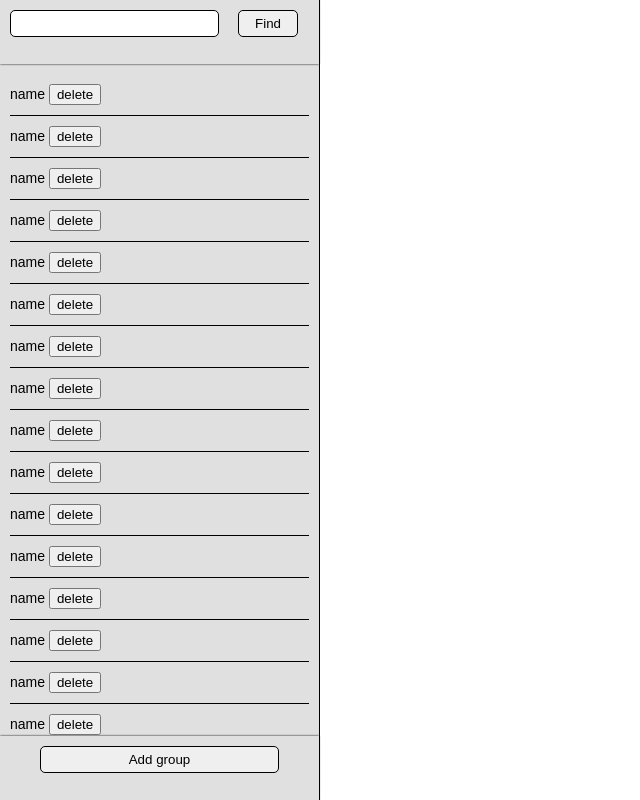
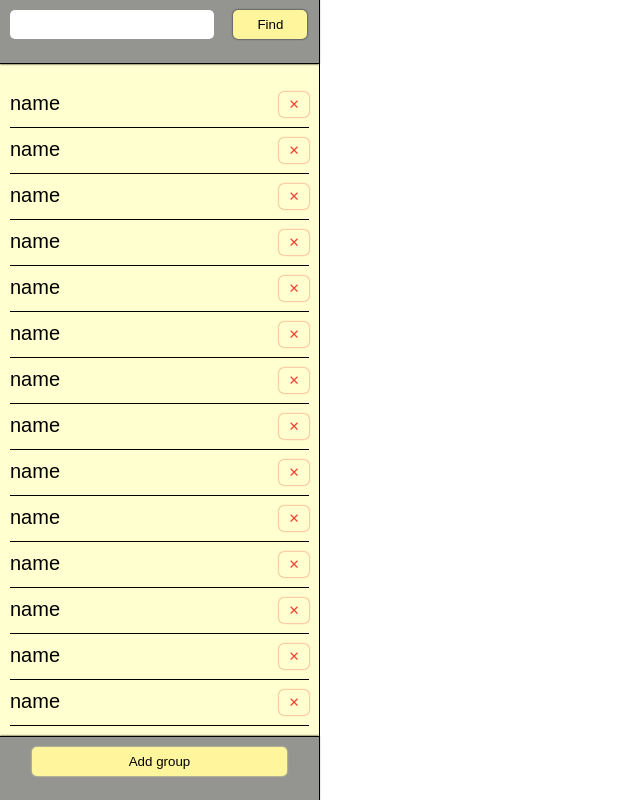
Before and after one commit to alexeysivak/schoolJournal, a website built with webpack: page src/index.html in a window 1280 px wide. Shown: the whole page, without its empty margins (0-640 px from the left). Built offline with nearby package versions, Linux system fonts and the light colour scheme.

Commit message:
feat: finished markup and styling groups section.
groups in markup only for testing

```diff
--- a/src/index.html
+++ b/src/index.html
@@ -18,67 +18,67 @@
 				<div class="groups-container">
 					<div class="groups__group">
 						<span>name</span>
-						<button>delete</button>
+						<button class="groups__group-button">&#10005;</button>
 					</div>
 					<div class="groups__group">
 						<span>name</span>
-						<button>delete</button>
+						<button class="groups__group-button">&#10005;</button>
 					</div>
 					<div class="groups__group">
 						<span>name</span>
-						<button>delete</button>
+						<button class="groups__group-button">&#10005;</button>
 					</div>
 					<div class="groups__group">
 						<span>name</span>
-						<button>delete</button>
+						<button class="groups__group-button">&#10005;</button>
 					</div>
 					<div class="groups__group">
 						<span>name</span>
-						<button>delete</button>
+						<button class="groups__group-button">&#10005;</button>
 					</div>
 					<div class="groups__group">
 						<span>name</span>
-						<button>delete</button>
+						<button class="groups__group-button">&#10005;</button>
 					</div>
 					<div class="groups__group">
 						<span>name</span>
-						<button>delete</button>
+						<button class="groups__group-button">&#10005;</button>
 					</div>
 					<div class="groups__group">
 						<span>name</span>
-						<button>delete</button>
+						<button class="groups__group-button">&#10005;</button>
 					</div>
 					<div class="groups__group">
 						<span>name</span>
-						<button>delete</button>
+						<button class="groups__group-button">&#10005;</button>
 					</div>
 					<div class="groups__group">
 						<span>name</span>
-						<button>delete</button>
+						<button class="groups__group-button">&#10005;</button>
 					</div>
 					<div class="groups__group">
 						<span>name</span>
-						<button>delete</button>
+						<button class="groups__group-button">&#10005;</button>
 					</div>
 					<div class="groups__group">
 						<span>name</span>
-						<button>delete</button>
+						<button class="groups__group-button">&#10005;</button>
 					</div>
 					<div class="groups__group">
 						<span>name</span>
-						<button>delete</button>
+						<button class="groups__group-button">&#10005;</button>
 					</div>
 					<div class="groups__group">
 						<span>name</span>
-						<button>delete</button>
+						<button class="groups__group-button">&#10005;</button>
 					</div>
 					<div class="groups__group">
 						<span>name</span>
-						<button>delete</button>
+						<button class="groups__group-button">&#10005;</button>
 					</div>
 					<div class="groups__group">
 						<span>name</span>
-						<button>delete</button>
+						<button class="groups__group-button">&#10005;</button>
 					</div>
 				</div>
 				<div class="groups__controls-block">
--- /dev/null
+++ b/src/styles/common.less
@@ -0,0 +1,48 @@
+html {
+	padding: 0;
+	margin: 0;
+	font-size: 10px;
+	font-family: sans-serif;
+}
+
+body {
+	padding: 0;
+	margin: 0;
+	font-size: 1.4rem;
+}
+
+* {
+	box-sizing: border-box;
+}
+
+/*variables start*/
+
+@warning-color: #f44336;
+@main-background-color: #ffffcf;
+@secondaty-background-color: #949491;
+@controls-background: #fff59d;
+@hovered-controls-background: #ffd600;
+
+/*variables end*/
+
+/*mixins start*/
+
+.button(@shadowColor, @backgoundColor ) {
+	box-shadow: 0 0 2px @shadowColor;
+	border-radius: 5px;
+	border: none;
+	outline: none;
+	padding: 0.5rem;
+	cursor: pointer;
+	background-color: @backgoundColor;
+}
+
+.hovered-button (@backgroundColor,@shadowColor) {
+	&:hover,
+	&focus {
+		background-color: @backgroundColor;
+		box-shadow: 0 0 4px @shadowColor;
+	}
+}
+
+/*mixins end*/
--- /dev/null
+++ b/src/styles/groups_section.less
@@ -0,0 +1,115 @@
+/*groups section start*/
+
+.groups__section {
+	height: 100vh;
+	width: 25%;
+	border-right: 1px solid #000;
+	background-color: @main-background-color;
+}
+
+.groups__search-block,
+.groups__controls-block {
+	height: 8vh;
+	width: 100%;
+	box-shadow: 0 0 2px #000;
+	background-color: @secondaty-background-color;
+}
+
+.groups__search-block {
+	border-bottom: 1px solid #000;
+	padding: 1rem 0 1rem 1rem;
+
+	.groups__search-input,
+	.groups__search-button {
+		border: none;
+		border-radius: 5px;
+		padding: 0.7rem;
+		outline: none;
+	}
+
+	.groups__search-input {
+		width: 66%;
+		margin-right: 5%;
+	}
+
+	.groups__search-button {
+		.button(#000,@controls-background);
+		width: 24%;
+		cursor: pointer;
+		padding: 0.7rem 0.5rem;
+
+		.hovered-button(@hovered-controls-background,@hovered-controls-background);
+	}
+}
+
+.groups__controls-block {
+	border-top: 1px solid #000;
+	padding: 1rem 0;
+}
+
+.groups-container {
+	height: 82vh;
+	margin: 1vh 0;
+	width: 100%;
+	padding: 1rem;
+	display: flex;
+	flex-wrap: wrap;
+	overflow-y: scroll;
+
+	&::-webkit-scrollbar {
+		width: 0.3rem;
+		background-color: #ccc;
+	}
+
+	&::-webkit-scrollbar-track {
+		width: 0.3rem;
+		background-color: #ccc;
+	}
+
+	&::-webkit-scrollbar-thumb {
+		width: 0.3rem;
+		background-color: rgb(136, 136, 136);
+
+		&:hover {
+			background-color: #000;
+		}
+	}
+}
+
+.groups__add-button {
+	.button(@controls-background,@controls-background);
+	display: block;
+	width: 80%;
+	margin: 0 auto;
+	padding: 0.7rem 0.5rem;
+
+	.hovered-button(@hovered-controls-background,@hovered-controls-background);
+}
+
+/*groups section end*/
+
+/*group start*/
+
+.groups__group {
+	padding: 1rem 0;
+	width: 100%;
+	border-bottom: 1px solid #000;
+	display: flex;
+	justify-content: space-between;
+	cursor: pointer;
+
+	span {
+		display: inline-block;
+		font-size: 2rem;
+	}
+}
+
+.groups__group-button {
+	.button(@warning-color, inherit);
+	width: 10%;
+	color: @warning-color;
+
+	.hovered-button(inherit, @warning-color);
+}
+
+/*group start end*/
--- a/src/styles/main.less
+++ b/src/styles/main.less
@@ -1,85 +1,8 @@
-html {
-	padding: 0;
-	margin: 0;
-	font-size: 10px;
-	font-family: sans-serif;
-}
-
-body {
-	padding: 0;
-	margin: 0;
-	font-size: 1.4rem;
-}
+@import './common.less';
+@import './groups_section.less';
 
 .main {
 	width: 100vw;
 	height: 100vh;
 	display: flex;
 }
-
-/*groups section start*/
-
-.groups__section {
-	height: 100vh;
-	width: 25%;
-	border-right: 1px solid #000;
-	background-color: #e0e0e0;
-}
-
-.groups__search-block,
-.groups__controls-block {
-	height: 8vh;
-	width: 100%;
-	padding: 1rem;
-	box-shadow: 0 0 2px #000;
-}
-
-.groups__search-block {
-	.groups__search-input,
-	.groups__search-button {
-		border: 1px solid #000;
-		border-radius: 5px;
-		padding: 0.5rem;
-		outline: none;
-	}
-
-	.groups__search-input {
-		width: 70%;
-		margin-right: 5%;
-	}
-
-	.groups__search-button {
-		width: 20%;
-		cursor: pointer;
-	}
-}
-
-.groups-container {
-	height: 84vh;
-	width: 100%;
-	padding: 1rem;
-	display: flex;
-	flex-wrap: wrap;
-	overflow-y: scroll;
-}
-
-.groups__group {
-	padding: 1rem 0;
-	width: 100%;
-	border-bottom: 1px solid #000;
-}
-
-.groups__add-button {
-	display: block;
-	width: 80%;
-	margin: 0 auto;
-	border: 1px solid #000;
-	border-radius: 5px;
-	padding: 0.5rem;
-	outline: none;
-	cursor: pointer;
-}
-
-* {
-	box-sizing: border-box;
-}
```
